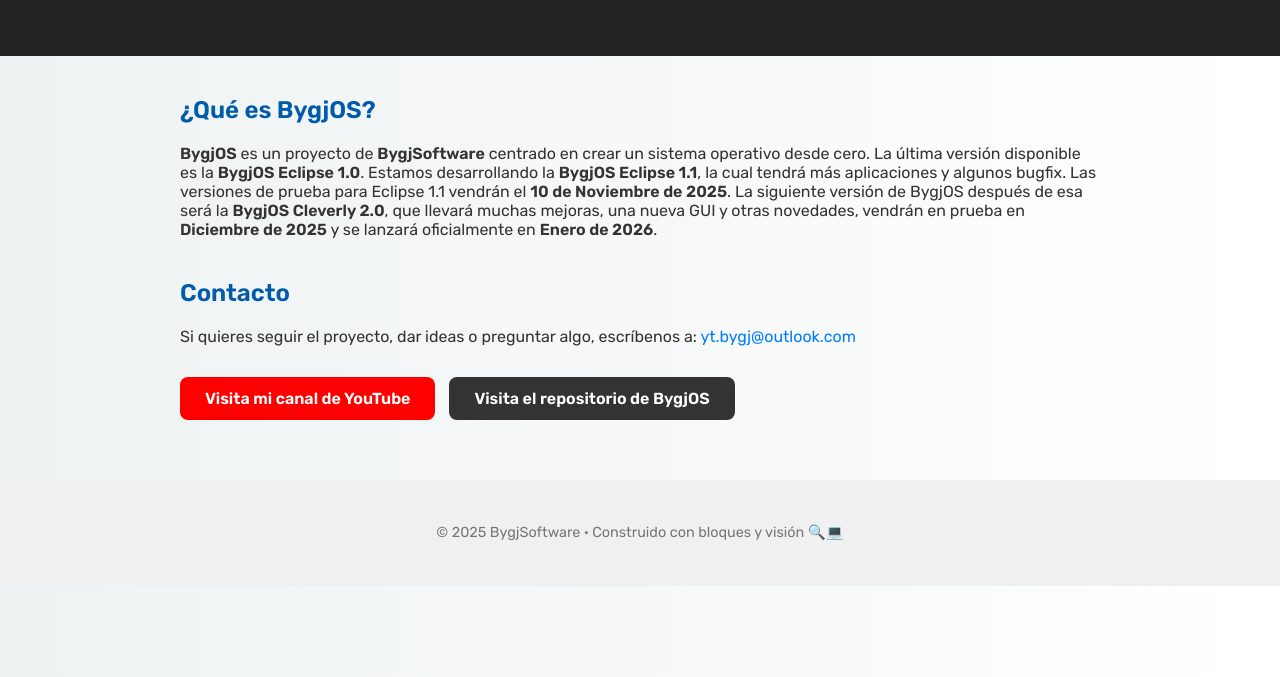
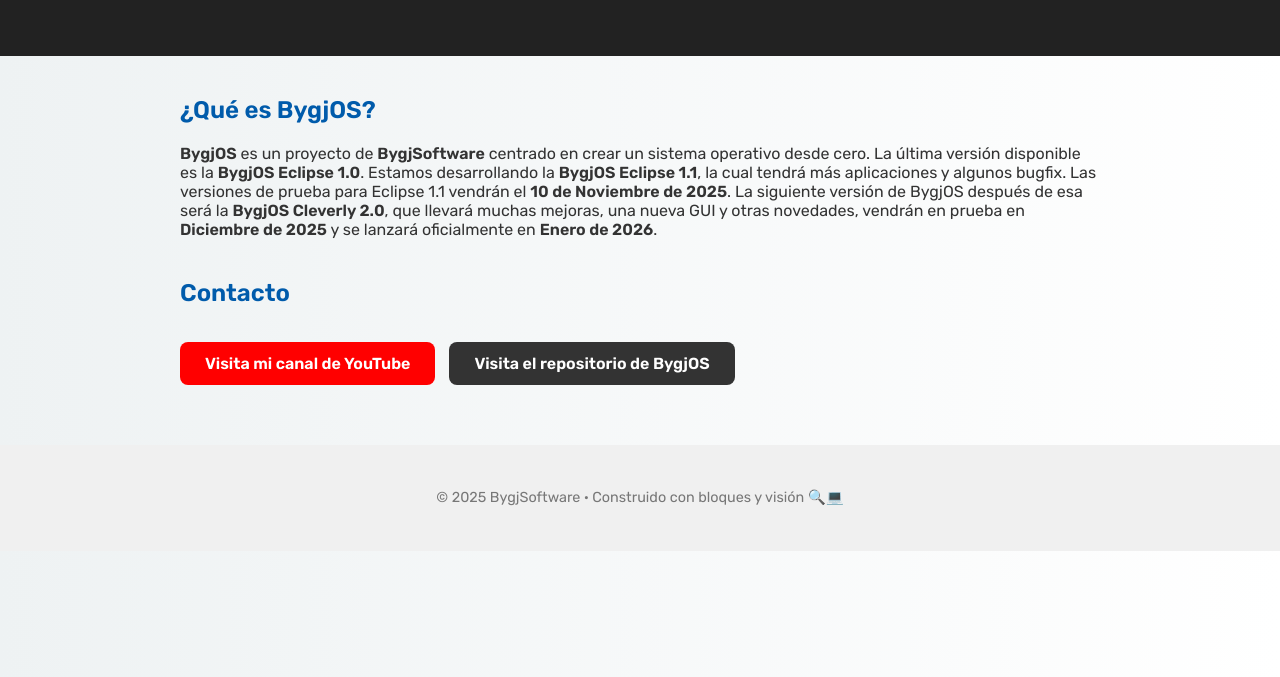
Before and after one commit to BygjGamer34/bygjgamer34.github.io, a plain HTML site: page index.html in a window 1280 px wide. Shown: the part 123-800 px from the top of the page. Drawn offline with Linux system fonts and the light colour scheme.

Commit message:
Update index.html

```diff
--- a/index.html
+++ b/index.html
@@ -63,7 +63,6 @@
 
   <section>
     <h2>Contacto</h2>
-    <p>Si quieres seguir el proyecto, dar ideas o preguntar algo, escríbenos a: <a href="mailto:yt.bygj@outlook.com">yt.bygj@outlook.com</a></p>
     <a class="youtube-button" href="https://www.youtube.com/@bygjgaming" target="_blank">Visita mi canal de YouTube</a>
     <a class="github-button" href="https://github.com/BygjGamer34/BygjOS/" target="_blank">Visita el repositorio de BygjOS</a>
   </section>
```
